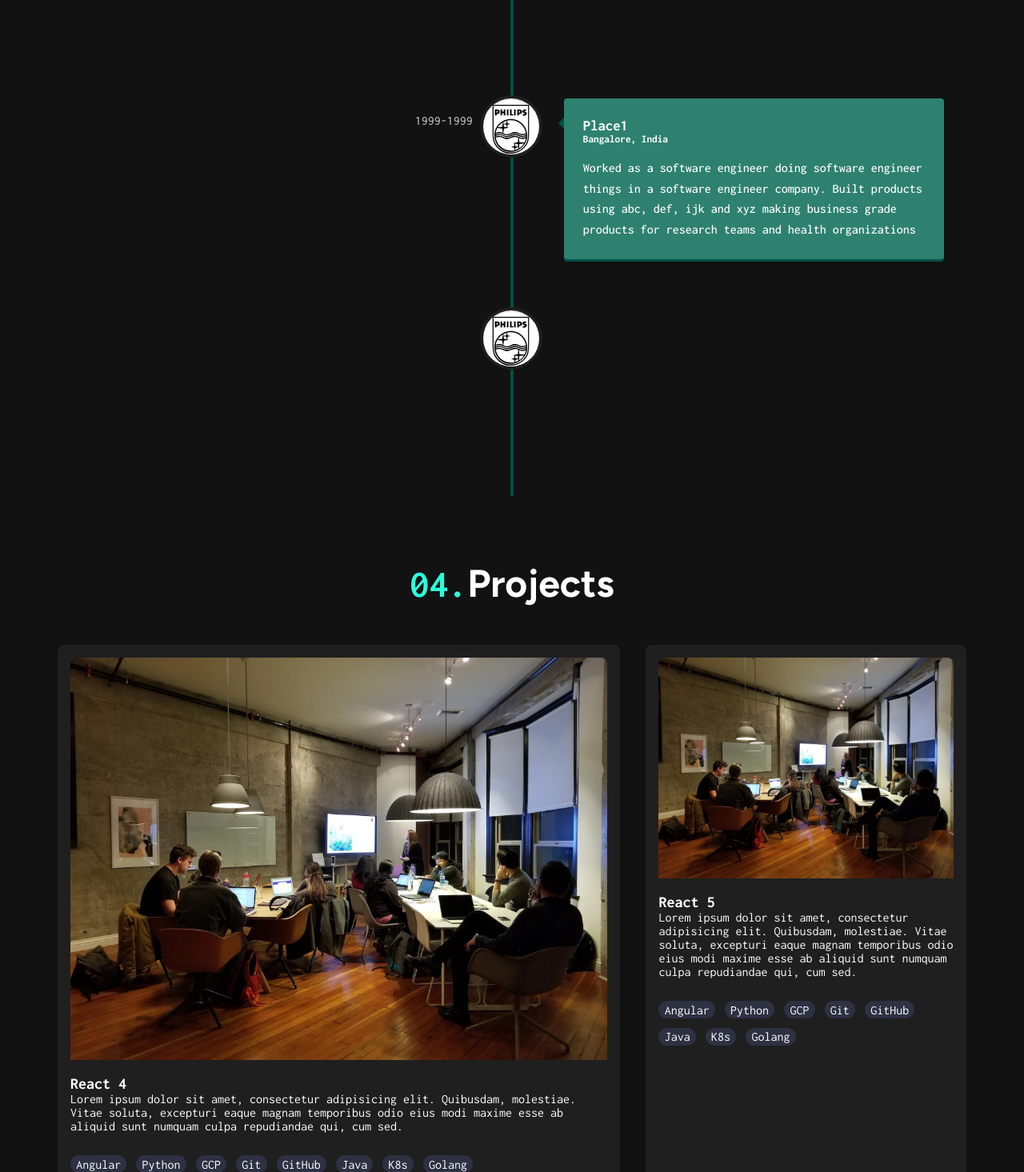
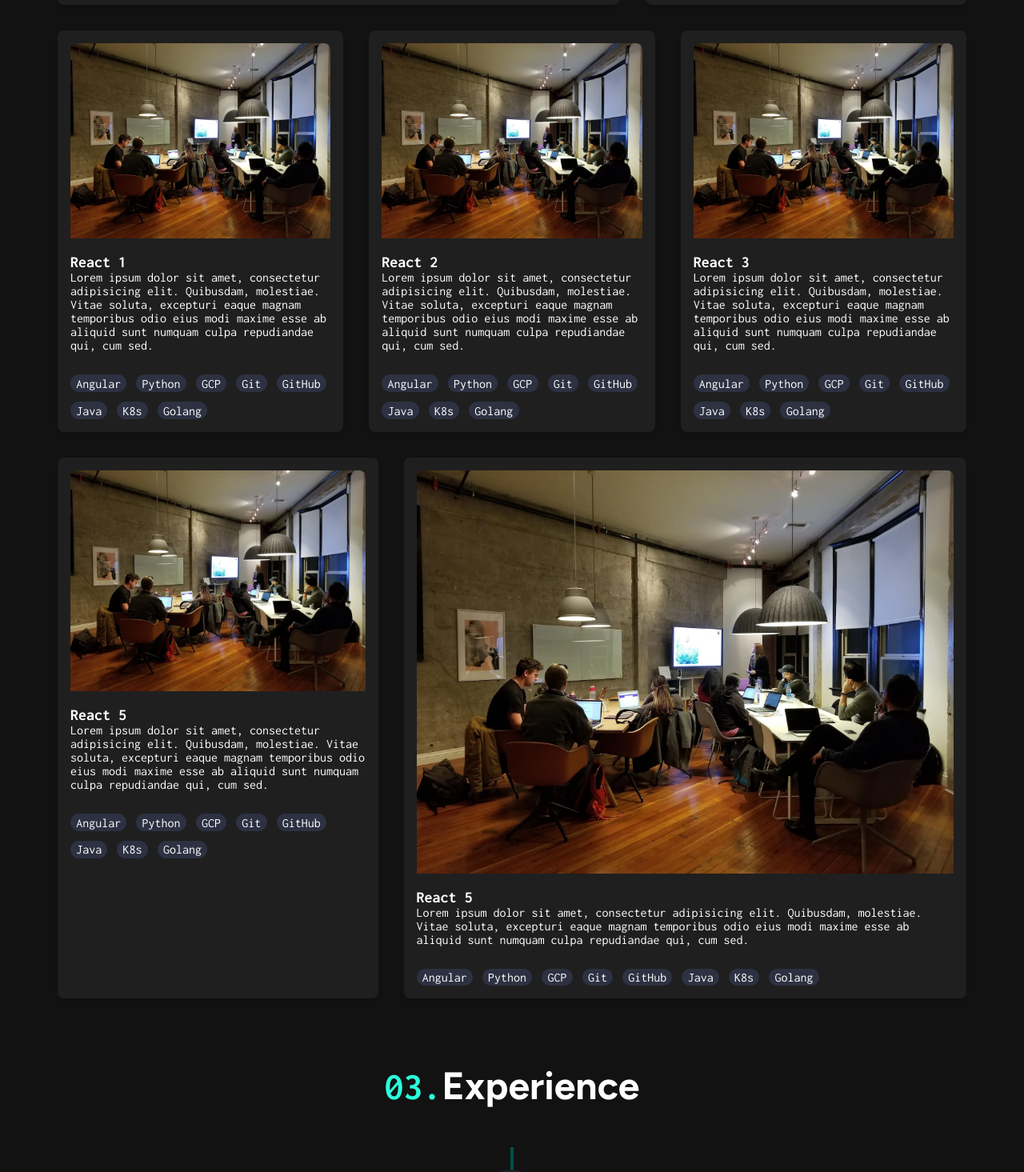
Before and after one commit to vriishan/vriishan.github.io, a React (Vite) app: page / in a window 1280 px wide. Shown: the part 4965-6430 px from the top of the page at 80% size. Built offline with nearby package versions, Linux system fonts and the light colour scheme.

Commit message:
move order of projects

```diff
--- a/src/App.jsx
+++ b/src/App.jsx
@@ -24,10 +24,10 @@ const App = () => {
       </section>
       <About />
       <Skills/>
-      <Experience />
       <div ref={portfolioRef}>
         <Portfolio />
       </div>
+      <Experience />
       <section id="Contact"><Contact/></section>
       <Footer/>
     </div>
```
